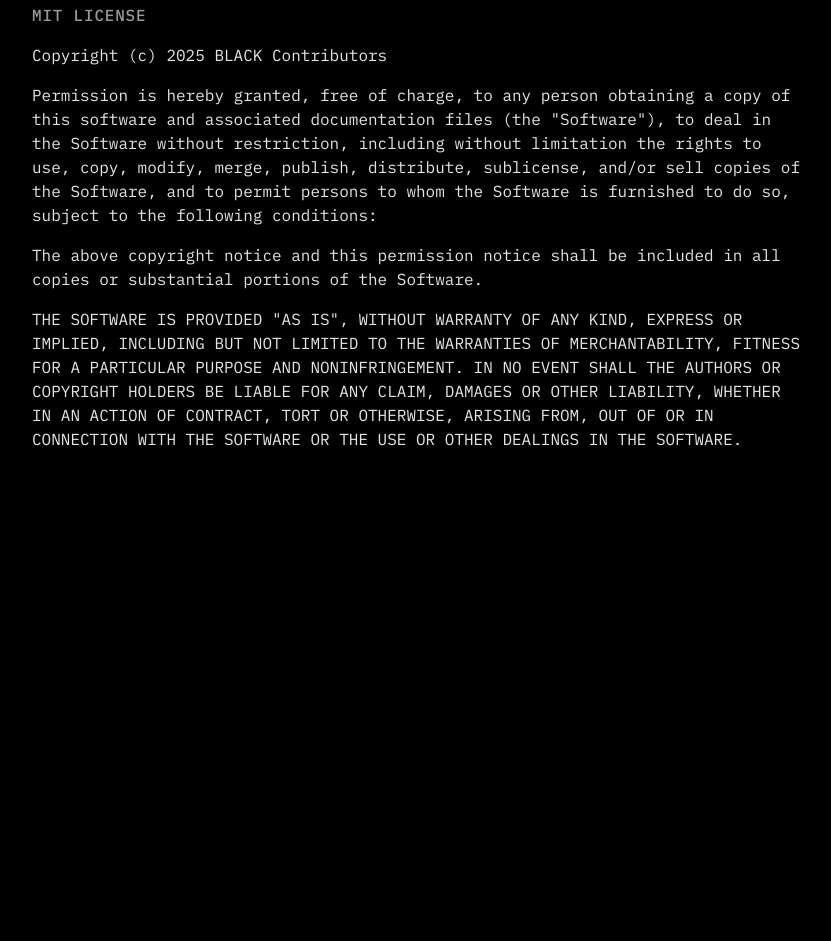
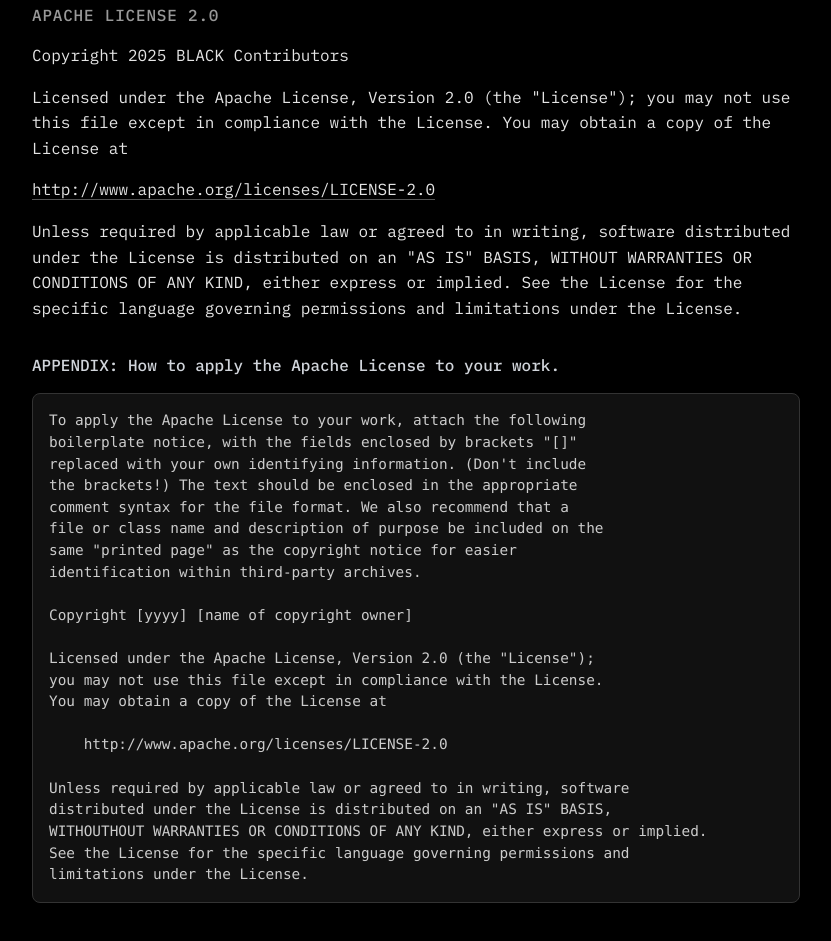
Before and after one commit to heptagramorg/BLACK-web, a plain HTML site: page license.html in a window 1280 px wide. Shown: the part 229-1170 px from the top of the page, without its empty margins (224-1055 px from the left). Before the commit the page ends 808 px from the top, so only its background shows below. Drawn offline with nearby package versions, Linux system fonts and the light colour scheme.

Commit message:
Add files via upload

```diff
--- a/license.html
+++ b/license.html
@@ -9,6 +9,9 @@
     <link rel="preconnect" href="https://fonts.gstatic.com" crossorigin>
     <link href="https://fonts.googleapis.com/css2?family=IBM+Plex+Mono:wght@400;500;600&display=swap" rel="stylesheet">
     <style>
+        html {
+            overflow-y: scroll;
+        }
         body { font-family: 'IBM Plex Mono', monospace; background-color: #000000; color: #E5E5E5; }
         .content-section { margin-bottom: 4rem; }
         .section-heading { color: #999999; font-weight: 500; margin-bottom: 1rem; text-transform: uppercase; letter-spacing: 0.05em; }
@@ -16,10 +19,24 @@
         a:hover, .nav-link:hover { color: #999999; border-bottom-color: #999999; }
         .nav-link { border-bottom: none; color: #999999; transition: color 0.3s ease; }
         .nav-link.active { color: #FFFFFF; }
-        .prose p { margin-bottom: 1em; }
+        .prose p, .prose ol, .prose ul { margin-bottom: 1em; line-height: 1.6; }
+        .prose ol, .prose ul { padding-left: 1.5rem; }
+        .prose li { margin-bottom: 0.5rem; }
+        .prose pre {
+            background-color: #111;
+            border: 1px solid #333;
+            padding: 1rem;
+            border-radius: 0.5rem;
+            overflow-x: auto;
+            font-size: 0.9em;
+            line-height: 1.5;
+            color: #ccc;
+            white-space: pre-wrap;
+            word-wrap: break-word;
+        }
     </style>
 </head>
-<body class="p-8 md:p-12 lg:p-16">
+<body class="p-6 md:p-8 lg:p-16">
 
     <div class="max-w-3xl mx-auto">
         <!-- Site Header & Navigation -->
@@ -38,11 +55,44 @@
 
         <main class="prose">
             <section class="content-section">
-                <h2 class="section-heading">MIT License</h2>
-                <p>Copyright (c) 2025 BLACK Contributors</p>
-                <p>Permission is hereby granted, free of charge, to any person obtaining a copy of this software and associated documentation files (the "Software"), to deal in the Software without restriction, including without limitation the rights to use, copy, modify, merge, publish, distribute, sublicense, and/or sell copies of the Software, and to permit persons to whom the Software is furnished to do so, subject to the following conditions:</p>
-                <p>The above copyright notice and this permission notice shall be included in all copies or substantial portions of the Software.</p>
-                <p>THE SOFTWARE IS PROVIDED "AS IS", WITHOUT WARRANTY OF ANY KIND, EXPRESS OR IMPLIED, INCLUDING BUT NOT LIMITED TO THE WARRANTIES OF MERCHANTABILITY, FITNESS FOR A PARTICULAR PURPOSE AND NONINFRINGEMENT. IN NO EVENT SHALL THE AUTHORS OR COPYRIGHT HOLDERS BE LIABLE FOR ANY CLAIM, DAMAGES OR OTHER LIABILITY, WHETHER IN AN ACTION OF CONTRACT, TORT OR OTHERWISE, ARISING FROM, OUT OF OR IN CONNECTION WITH THE SOFTWARE OR THE USE OR OTHER DEALINGS IN THE SOFTWARE.</p>
+                <h2 class="section-heading">Apache License 2.0</h2>
+                <p>Copyright 2025 BLACK Contributors</p>
+
+                <p>Licensed under the Apache License, Version 2.0 (the "License");
+                you may not use this file except in compliance with the License.
+                You may obtain a copy of the License at</p>
+
+                <p><a href="http://www.apache.org/licenses/LICENSE-2.0" target="_blank" rel="noopener noreferrer">http://www.apache.org/licenses/LICENSE-2.0</a></p>
+
+                <p>Unless required by applicable law or agreed to in writing, software
+                distributed under the License is distributed on an "AS IS" BASIS,
+                WITHOUT WARRANTIES OR CONDITIONS OF ANY KIND, either express or implied.
+                See the License for the specific language governing permissions and
+                limitations under the License.</p>
+
+                <h3 class="text-gray-300 font-medium mt-8 mb-4">APPENDIX: How to apply the Apache License to your work.</h3>
+                <pre>To apply the Apache License to your work, attach the following
+boilerplate notice, with the fields enclosed by brackets "[]"
+replaced with your own identifying information. (Don't include
+the brackets!) The text should be enclosed in the appropriate
+comment syntax for the file format. We also recommend that a
+file or class name and description of purpose be included on the
+same "printed page" as the copyright notice for easier
+identification within third-party archives.
+
+Copyright [yyyy] [name of copyright owner]
+
+Licensed under the Apache License, Version 2.0 (the "License");
+you may not use this file except in compliance with the License.
+You may obtain a copy of the License at
+
+    http://www.apache.org/licenses/LICENSE-2.0
+
+Unless required by applicable law or agreed to in writing, software
+distributed under the License is distributed on an "AS IS" BASIS,
+WITHOUTHOUT WARRANTIES OR CONDITIONS OF ANY KIND, either express or implied.
+See the License for the specific language governing permissions and
+limitations under the License.</pre>
             </section>
         </main>
     </div>
```
Also changed, not shown: codebase.html (+19 -11 lines).
